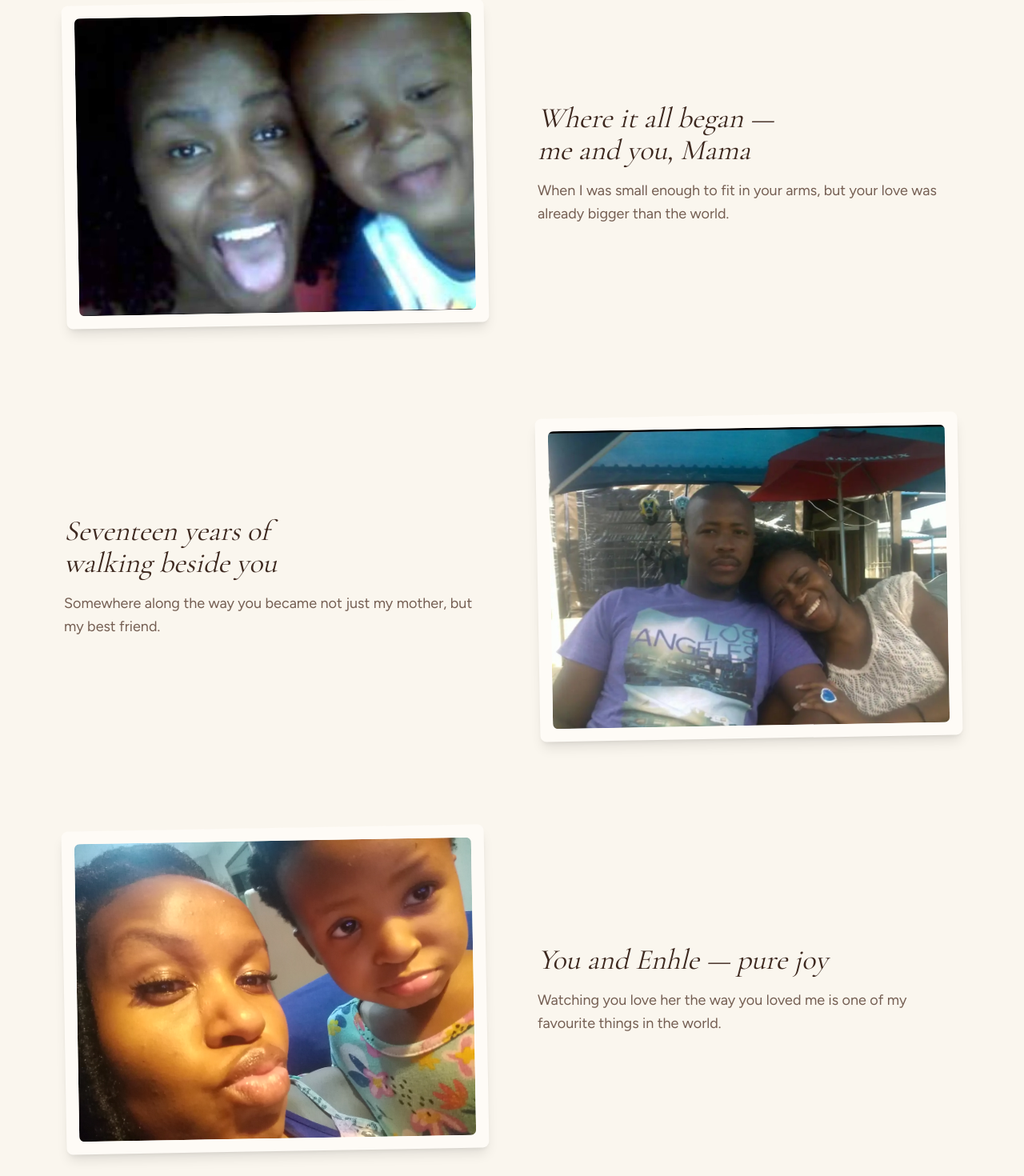
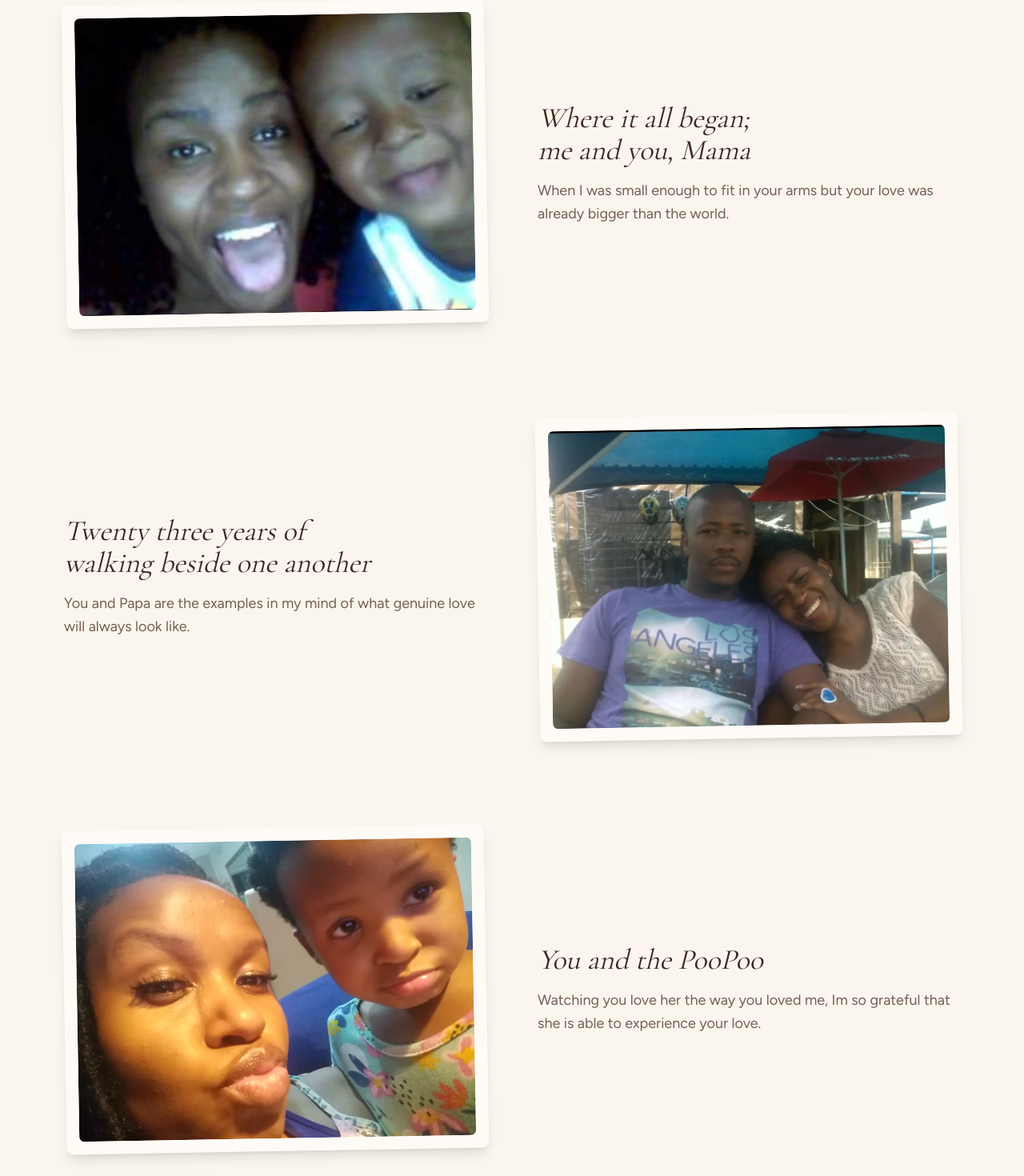
Before and after one commit to thando-frontend/tomyrolemodel, a Next.js app: page / in a window 1280 px wide. Shown: the part 3140-4610 px from the top of the page at 80% size. Built offline with nearby package versions, Linux system fonts and the light colour scheme.

Commit message:
Update captions and notes in gallery component

```diff
--- a/components/gallery.tsx
+++ b/components/gallery.tsx
@@ -2,20 +2,20 @@ const memories = [
   {
     src: '/images/mother-child-young.png',
     alt: 'Mama holding me close when I was little',
-    caption: 'Where it all began — me and you, Mama',
-    note: 'When I was small enough to fit in your arms, but your love was already bigger than the world.',
+    caption: 'Where it all began; me and you, Mama',
+    note: 'When I was small enough to fit in your arms but your love was already bigger than the world.',
   },
   {
     src: '/images/mother-teen.png',
     alt: 'Mama and me walking arm in arm, laughing together',
-    caption: 'Seventeen years of walking beside you',
-    note: 'Somewhere along the way you became not just my mother, but my best friend.',
+    caption: 'Twenty three years of walking beside one another',
+    note: 'You and Papa are the examples in my mind of what genuine love will always look like.',
   },
   {
     src: '/images/mother-little-girl.png',
     alt: 'Mama lifting Enhle into the air, both laughing',
-    caption: 'You and Enhle — pure joy',
-    note: 'Watching you love her the way you loved me is one of my favourite things in the world.',
+    caption: 'You and the PooPoo',
+    note: 'Watching you love her the way you loved me, Im so grateful that she is able to experience your love.',
   },
 ]
 
```
